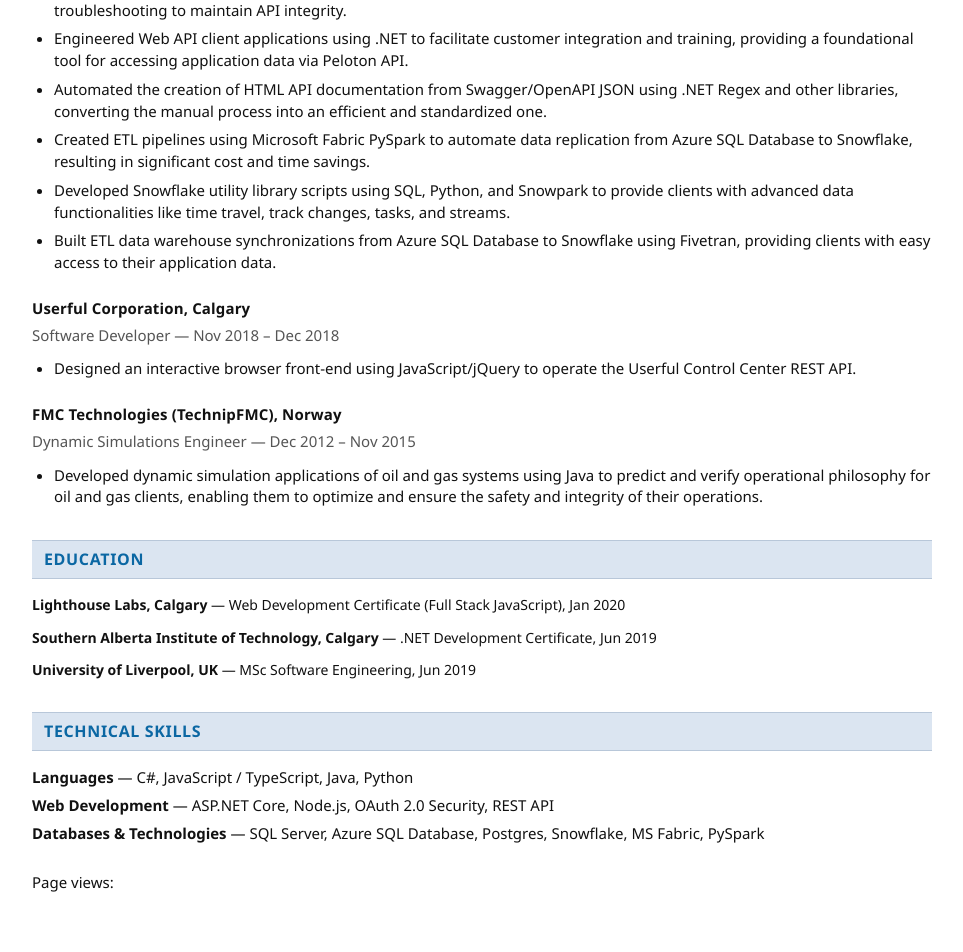
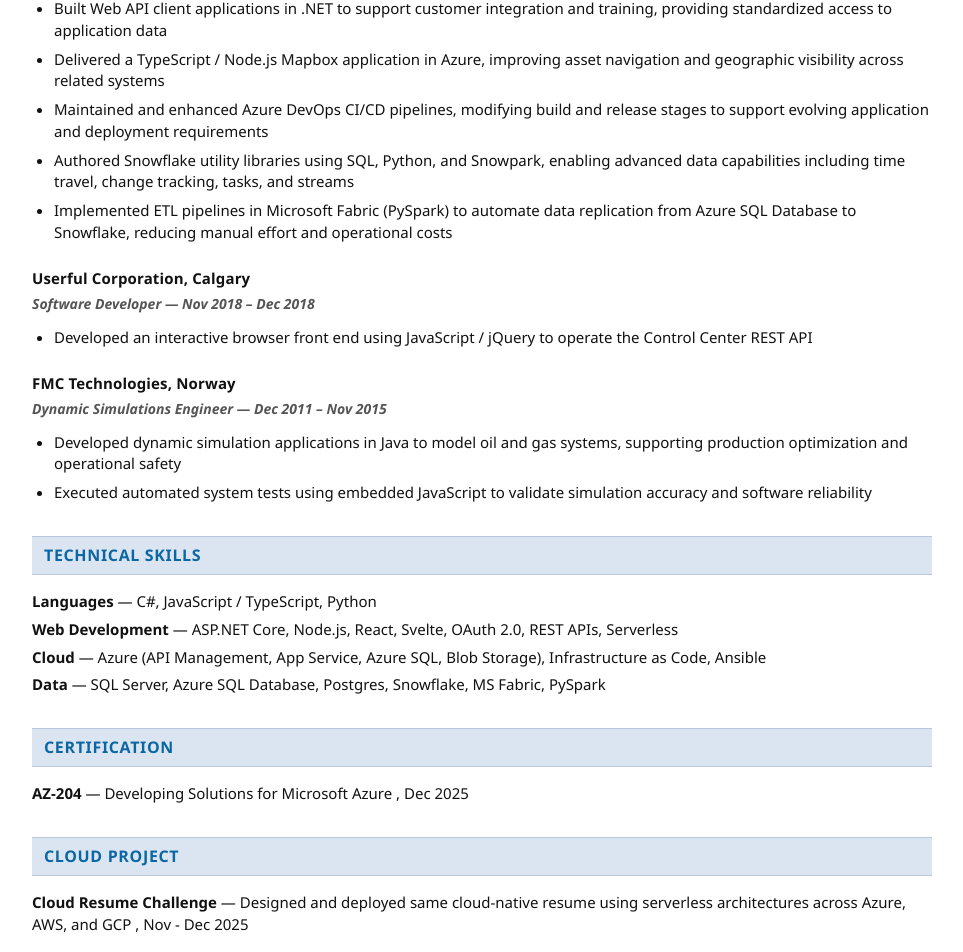
Before and after one commit to jamaal729/cloud-resume-challenge, a React (Vite) app in the folder frontend/: page / in a window 1280 px wide. Shown: the part 494-1446 px from the top of the page, without its empty margins (158-1121 px from the left). Before the commit the page ends 1422 px from the top, so only its background shows below. Built offline with nearby package versions, Linux system fonts and the light colour scheme; no server answers.

Commit message:
Update resume data

```diff
--- a/frontend/src/App.jsx
+++ b/frontend/src/App.jsx
@@ -10,7 +10,6 @@
       <div className="page">
         <HeaderBlock data={ResumeData} />
         <SectionsBlock data={ResumeData} />
-        <br />
         <CounterBlock />
       </div>
     </>
--- a/frontend/src/assets/stylesheets/style.css
+++ b/frontend/src/assets/stylesheets/style.css
@@ -105,7 +105,9 @@
 }
 
 .meta{
-  font-size:15px;
+  font-size:14px;
+  font-weight: 600;
+  font-style: italic;
   color:var(--muted);
   margin:5px 0 12px 0;
 }
--- a/frontend/src/components/CounterBlock.jsx
+++ b/frontend/src/components/CounterBlock.jsx
@@ -37,7 +37,9 @@
 
   return (
     <div className="view-counter" aria-live="polite">
-      <span className="view-label">Page views:</span>{' '}
+      <br />
+      <hr />
+      <span className="view-label">PAGE VIEWS:</span>{' '}
       <strong className="view-count">{count === null ? '' : count}</strong>
     </div>
   );
--- a/frontend/src/components/SectionsBlock.jsx
+++ b/frontend/src/components/SectionsBlock.jsx
@@ -28,15 +28,7 @@
         ))}
       </section>
 
-      {/* Education section */}
-      <section className="section" id="education">
-        <h2>Education</h2>
-        {Array.isArray(data?.education) && data.education.map((edu, i) => (
-          <div className="education-entry" key={i}>
-            <strong>{edu.institution}</strong> — {edu.credential}{edu.date ? `, ${edu.date}` : ''}
-          </div>
-        ))}
-      </section>
+
 
       {/* Skills section */}
       <section className="section" id="skills">
@@ -49,10 +41,44 @@
             <strong>Web Development</strong> — {Array.isArray(data?.skills?.webDevelopment) ? data.skills.webDevelopment.join(', ') : ''}
           </p>
           <p>
-            <strong>Databases & Technologies</strong> — {Array.isArray(data?.skills?.databasesTechnologies) ? data.skills.databasesTechnologies.join(', ') : ''}
+            <strong>Cloud</strong> — {Array.isArray(data?.skills?.cloudServices) ? data.skills.cloudServices.join(', ') : ''}
+          </p>
+          <p>
+            <strong>Data</strong> — {Array.isArray(data?.skills?.databasesTechnologies) ? data.skills.databasesTechnologies.join(', ') : ''}
           </p>
         </div>
       </section>
+
+      {/* Certifications section */}
+      <section className="section" id="certifications">
+        <h2>Certification</h2>
+        {Array.isArray(data?.certifications) && data.certifications.map((cert, i) => (
+          <div className="certification-entry" key={i}>
+            <strong>{cert.name}</strong> — {cert.description}{cert.date ? `, ${cert.date}` : ''}
+          </div>
+        ))}
+      </section>
+
+      {/* Projects section */}
+      <section className="section" id="projects">
+        <h2>Cloud Project</h2>
+        {Array.isArray(data?.projects) && data.projects.map((proj, i) => (
+          <div className="project-entry" key={i}>
+            <strong>{proj.name}</strong> — {proj.description}{proj.date ? `, ${proj.date}` : ''}
+          </div>
+        ))}
+      </section>
+
+      {/* Education section */}
+      <section className="section" id="education">
+        <h2>Education</h2>
+        {Array.isArray(data?.education) && data.education.map((edu, i) => (
+          <div className="education-entry" key={i}>
+            <strong>{edu.institution}</strong> — {edu.credential}{edu.date ? `, ${edu.date}` : ''}
+          </div>
+        ))}
+      </section>
+
     </>
   );
 }
--- a/frontend/src/data/ResumeData.js
+++ b/frontend/src/data/ResumeData.js
@@ -1,6 +1,6 @@
 const ResumeData = {
 
-  "summary": "Software Developer with over five years of experience in building API and data applications. Proven expertise in providing robust integration interfaces for Web API and ETL applications.",
+  "summary": "Software Developer with 6+ years of experience in building web applications and OAuth 2.0–secured API integrations using .NET, Node.js, and Python in Azure. Specialized in automation, developer-facing platforms, scalable cloud-native systems, and cloud data pipelines",
 
   "experience": [
     {
@@ -8,13 +8,12 @@
       "role": "Software Developer / Platform API Specialist",
       "period": "Feb 2020 – Jul 2025",
       "items": [
-        "Developed Mapbox applications, creating enhanced navigation and geographic view of asset locations, enabling customers’ easy access to their data and applications.",
-        "Wrote and secured Web API applications with OAuth 2.0 in C#/.NET, Node.js, and Python for continuous testing and troubleshooting to maintain API integrity.",
-        "Engineered Web API client applications using .NET to facilitate customer integration and training, providing a foundational tool for accessing application data via Peloton API.",
-        "Automated the creation of HTML API documentation from Swagger/OpenAPI JSON using .NET Regex and other libraries, converting the manual process into an efficient and standardized one.",
-        "Created ETL pipelines using Microsoft Fabric PySpark to automate data replication from Azure SQL Database to Snowflake, resulting in significant cost and time savings.",
-        "Developed Snowflake utility library scripts using SQL, Python, and Snowpark to provide clients with advanced data functionalities like time travel, track changes, tasks, and streams.",
-        "Built ETL data warehouse synchronizations from Azure SQL Database to Snowflake using Fivetran, providing clients with easy access to their application data."
+        "Designed and maintained OAuth 2.0–secured API integrations in C#, Node.js, and Python, enabling reliable third-party and internal access to core platform services",
+        "	Built Web API client applications in .NET to support customer integration and training, providing standardized access to application data",
+        "	Delivered a TypeScript / Node.js Mapbox application in Azure, improving asset navigation and geographic visibility across related systems",
+        "	Maintained and enhanced Azure DevOps CI/CD pipelines, modifying build and release stages to support evolving application and deployment requirements",
+        "	Authored Snowflake utility libraries using SQL, Python, and Snowpark, enabling advanced data capabilities including time travel, change tracking, tasks, and streams",
+        "	Implemented ETL pipelines in Microsoft Fabric (PySpark) to automate data replication from Azure SQL Database to Snowflake, reducing manual effort and operational costs"
       ]
     },
     {
@@ -22,15 +21,16 @@
       "role": "Software Developer",
       "period": "Nov 2018 – Dec 2018",
       "items": [
-        "Designed an interactive browser front-end using JavaScript/jQuery to operate the Userful Control Center REST API."
+        "Developed an interactive browser front end using JavaScript / jQuery to operate the Control Center REST API"
       ]
     },
     {
-      "employer": "FMC Technologies (TechnipFMC), Norway",
+      "employer": "FMC Technologies, Norway",
       "role": "Dynamic Simulations Engineer",
-      "period": "Dec 2012 – Nov 2015",
+      "period": "Dec 2011 – Nov 2015",
       "items": [
-        "Developed dynamic simulation applications of oil and gas systems using Java to predict and verify operational philosophy for oil and gas clients, enabling them to optimize and ensure the safety and integrity of their operations."
+        "Developed dynamic simulation applications in Java to model oil and gas systems, supporting production optimization and operational safety",
+        "Executed automated system tests using embedded JavaScript to validate simulation accuracy and software reliability"
       ]
     }
   ],
@@ -53,11 +53,29 @@
     }
   ],
 
+  "certifications": [
+    {
+      "name": "AZ-204",
+      "description": "Developing Solutions for Microsoft Azure ",
+      "date": "Dec 2025"
+    }
+  ],
+
+  "projects": [
+    {
+      "name": "Cloud Resume Challenge",
+      "description": "Designed and deployed same cloud-native resume using serverless architectures across Azure, AWS, and GCP ",
+      "date": "Nov - Dec 2025"
+    }
+  ],
+
   "skills": {
-    "languages": ["C#", "JavaScript / TypeScript", "Java", "Python"],
-    "webDevelopment": ["ASP.NET Core", "Node.js", "OAuth 2.0 Security", "REST API"],
+    "languages": ["C#", "JavaScript / TypeScript", "Python"],
+    "webDevelopment": ["ASP.NET Core", "Node.js", "React", "Svelte", "OAuth 2.0", "REST APIs", "Serverless"],
+    "cloudServices": ["Azure (API Management, App Service, Azure SQL, Blob Storage)", "Infrastructure as Code", "Ansible"],
     "databasesTechnologies": ["SQL Server", "Azure SQL Database", "Postgres", "Snowflake", "MS Fabric", "PySpark"]
-  }
+  },
+
 }
 
 export default ResumeData;
```
